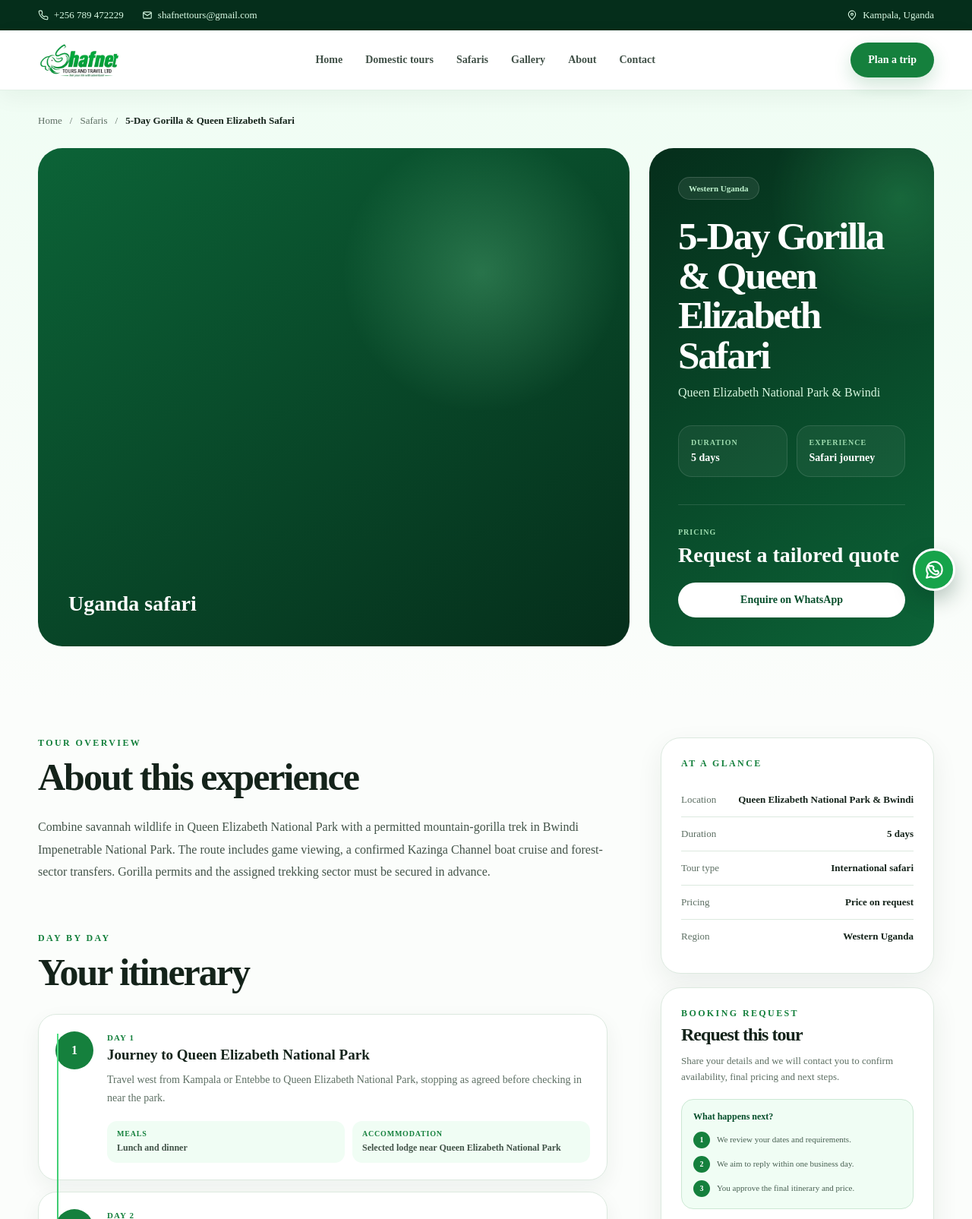
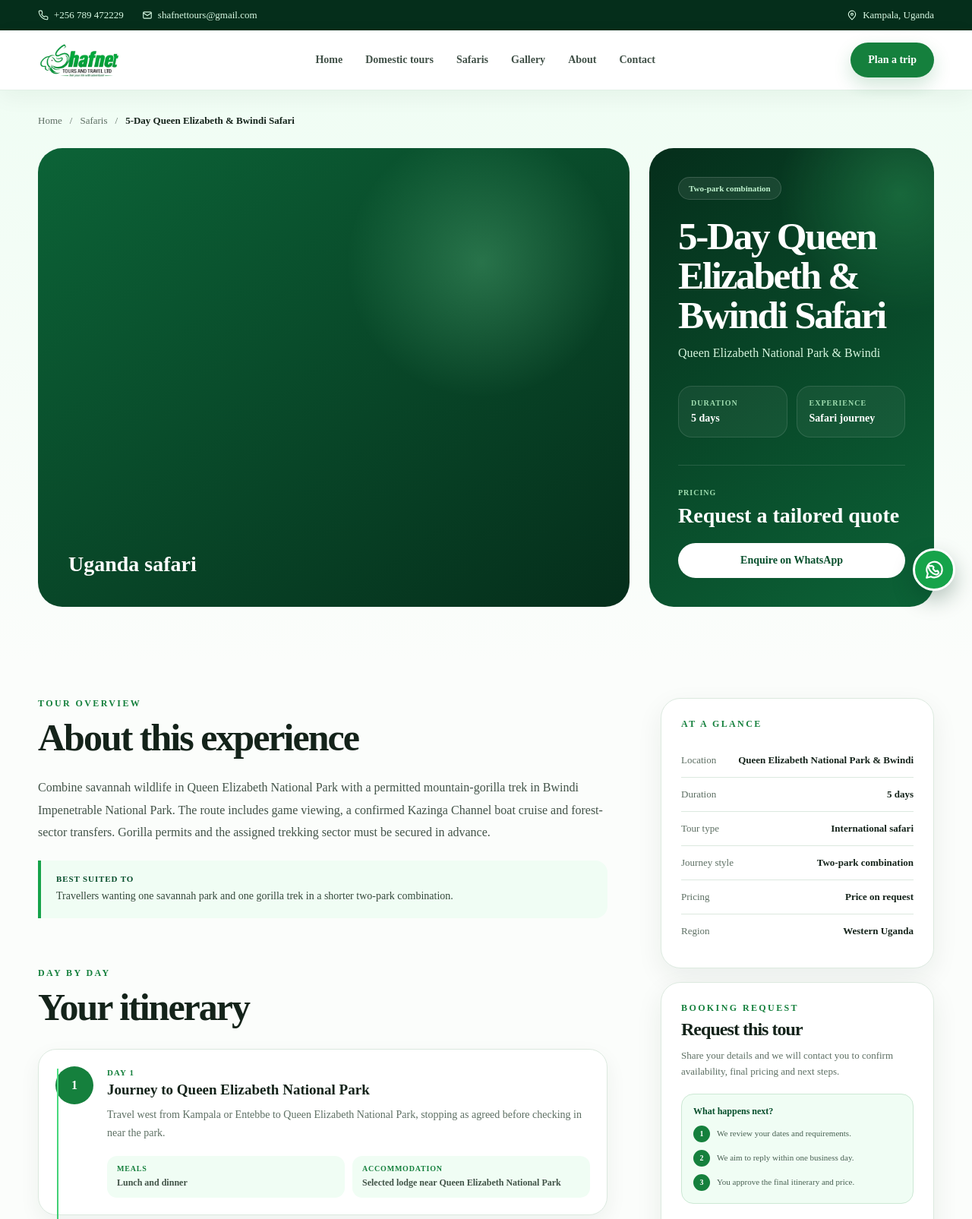
Before and after one commit to carlparl/shafnet-tours, a Django app: page /tours/5-day-gorilla-and-queen-elizabeth-safari/ in a window 1280 px wide. Shown: the top 1605 px of the page at 76% size. Run offline with Django 5.2, Linux system fonts and the light colour scheme; data comes from the database, SQL or seed files in the repository.

Commit message:
Resolve conflicting safari catalogue positioning

```diff
--- a/static/css/site.css
+++ b/static/css/site.css
@@ -466,6 +466,22 @@
     line-height: 1.65;
 }
 
+.card-body > .card-best-for {
+    flex: 0;
+    margin-top: 16px;
+    border-left: 3px solid var(--green-600);
+    border-radius: 0 10px 10px 0;
+    background: var(--green-50);
+    color: #34483b;
+    padding: 11px 12px;
+    font-size: 12px;
+    line-height: 1.55;
+}
+
+.card-best-for strong {
+    color: var(--green-900);
+}
+
 .card-footer {
     display: flex;
     align-items: end;
@@ -979,7 +995,7 @@
 
 .catalogue-filters {
     display: grid;
-    grid-template-columns: repeat(3, minmax(0, 1fr)) auto;
+    grid-template-columns: repeat(4, minmax(0, 1fr)) auto;
     align-items: end;
     gap: 14px;
     margin-bottom: 42px;
@@ -1265,6 +1281,30 @@
 
 .detail-description p {
     margin: 0 0 16px;
+}
+
+.detail-best-for {
+    display: grid;
+    max-width: 780px;
+    gap: 5px;
+    margin-top: 22px;
+    border-left: 4px solid var(--green-600);
+    border-radius: 0 16px 16px 0;
+    background: var(--green-50);
+    padding: 18px 20px;
+}
+
+.detail-best-for strong {
+    color: var(--green-900);
+    font-size: 11px;
+    letter-spacing: 0.08em;
+    text-transform: uppercase;
+}
+
+.detail-best-for span {
+    color: #34483b;
+    font-size: 14px;
+    line-height: 1.65;
 }
 
 .itinerary-section {
--- a/templates/tours/tour_detail.html
+++ b/templates/tours/tour_detail.html
@@ -56,7 +56,13 @@
             <div class="detail-summary">
                 <div>
                     <span class="detail-badge">
-                        {% if tour.target_audience == "domestic" %}Domestic tour{% else %}{{ tour.get_region_display|default:"Uganda safari" }}{% endif %}
+                        {% if tour.journey_style %}
+                            {{ tour.get_journey_style_display }}
+                        {% elif tour.region %}
+                            {{ tour.get_region_display }}
+                        {% else %}
+                            Uganda journey
+                        {% endif %}
                     </span>
                     <h1>{{ tour.title }}</h1>
                     <p class="detail-location">{{ tour.location }}</p>
@@ -88,6 +94,12 @@
                 <p class="eyebrow">Tour overview</p>
                 <h2>About this experience</h2>
                 <div class="detail-description">{{ tour.description|linebreaks }}</div>
+                {% if tour.best_for %}
+                    <div class="detail-best-for">
+                        <strong>Best suited to</strong>
+                        <span>{{ tour.best_for }}</span>
+                    </div>
+                {% endif %}
             </section>
 
             {% if tour.itineraries.all %}
@@ -177,6 +189,7 @@
                     <div><dt>Location</dt><dd>{{ tour.location }}</dd></div>
                     <div><dt>Duration</dt><dd>{{ tour.duration_days }} day{{ tour.duration_days|pluralize }}</dd></div>
                     <div><dt>Tour type</dt><dd>{% if tour.target_audience == "domestic" %}Domestic tour{% else %}International safari{% endif %}</dd></div>
+                    {% if tour.journey_style %}<div><dt>Journey style</dt><dd>{{ tour.get_journey_style_display }}</dd></div>{% endif %}
                     <div><dt>Pricing</dt><dd>{{ tour.price_summary }}</dd></div>
                     {% if tour.region %}<div><dt>Region</dt><dd>{{ tour.get_region_display }}</dd></div>{% endif %}
                 </dl>
--- a/tours/models.py
+++ b/tours/models.py
@@ -25,6 +25,15 @@
     PRICE_BASIS_CHOICES = [
         ("per_person", "Per person"),
         ("per_group", "Per group"),
+    ]
+
+    JOURNEY_STYLE_CHOICES = [
+        ("transfer", "Transfer service"),
+        ("day_trip", "Day experience"),
+        ("short_escape", "Short escape"),
+        ("focused", "Focused safari"),
+        ("combo", "Two-park combination"),
+        ("circuit", "Multi-park circuit"),
     ]
 
     title = models.CharField(max_length=200)
@@ -76,6 +85,17 @@
         choices=REGION_CHOICES,
         blank=True,
         null=True,
+    )
+    journey_style = models.CharField(
+        max_length=20,
+        choices=JOURNEY_STYLE_CHOICES,
+        blank=True,
+        help_text="Explains how this package differs from similar tours.",
+    )
+    best_for = models.CharField(
+        max_length=220,
+        blank=True,
+        help_text="A factual one-sentence guide to the traveller this tour suits.",
     )
     image = models.ImageField(upload_to="tours/", blank=True, null=True)
     is_featured = models.BooleanField(default=False)
--- a/tours/views.py
+++ b/tours/views.py
@@ -21,6 +21,10 @@
 
 
 logger = logging.getLogger(__name__)
+
+LEGACY_TOUR_SLUGS = {
+    "2-day-bwindi-gorilla-trekking": "3-day-bwindi-gorilla-trekking",
+}
 
 
 def _active_credentials():
@@ -185,6 +189,23 @@
     else:
         selected_duration = ""
 
+    styles_by_audience = {
+        "domestic": {"transfer", "day_trip", "short_escape"},
+        "international": {"focused", "combo", "circuit"},
+    }
+    audience_styles = styles_by_audience.get(target_audience, set())
+    style_choices = tuple(
+        (value, label)
+        for value, label in Tour.JOURNEY_STYLE_CHOICES
+        if value in audience_styles
+    )
+    selected_style = request.GET.get("style", "").strip()
+    valid_styles = {value for value, _label in style_choices}
+    if selected_style in valid_styles:
+        tours = tours.filter(journey_style=selected_style)
+    else:
+        selected_style = ""
+
     selected_sort = request.GET.get("sort", "recommended").strip()
     sort_options = {
         "recommended": ("display_order", "title"),
@@ -201,9 +222,13 @@
         "total_tours": total_tours,
         "selected_region": selected_region,
         "selected_duration": selected_duration,
+        "selected_style": selected_style,
         "selected_sort": selected_sort,
         "region_choices": Tour.REGION_CHOICES,
-        "filters_applied": bool(selected_region or selected_duration),
+        "style_choices": style_choices,
+        "filters_applied": bool(
+            selected_region or selected_duration or selected_style
+        ),
     }
 
 
@@ -291,6 +316,13 @@
 
 
 def tour_detail(request, slug):
+    if slug in LEGACY_TOUR_SLUGS:
+        return redirect(
+            "tour_detail",
+            slug=LEGACY_TOUR_SLUGS[slug],
+            permanent=True,
+        )
+
     tour = get_object_or_404(
         Tour.objects.prefetch_related("itineraries"),
         slug=slug,
```
Also changed, not shown: templates/tours/_tour_card.html (+12 -1 lines), templates/tours/home.html (+18 -2 lines), templates/tours/tour_list.html (+19 -1 lines), tours/admin.py (+10 -1 lines), tours/tests.py (+80 -1 lines), tours/migrations/0018_distinguish_safari_journey_styles.py (added).
